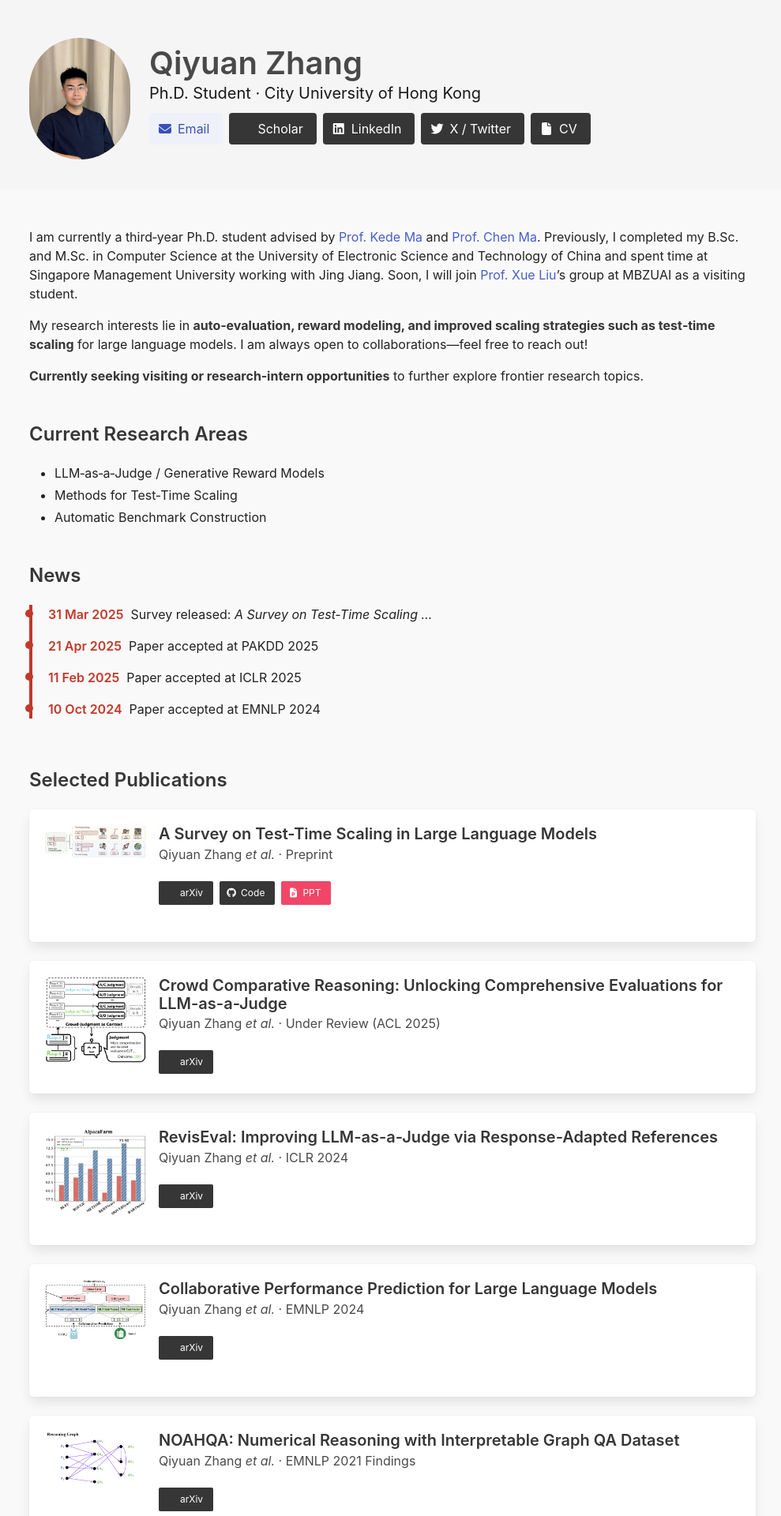
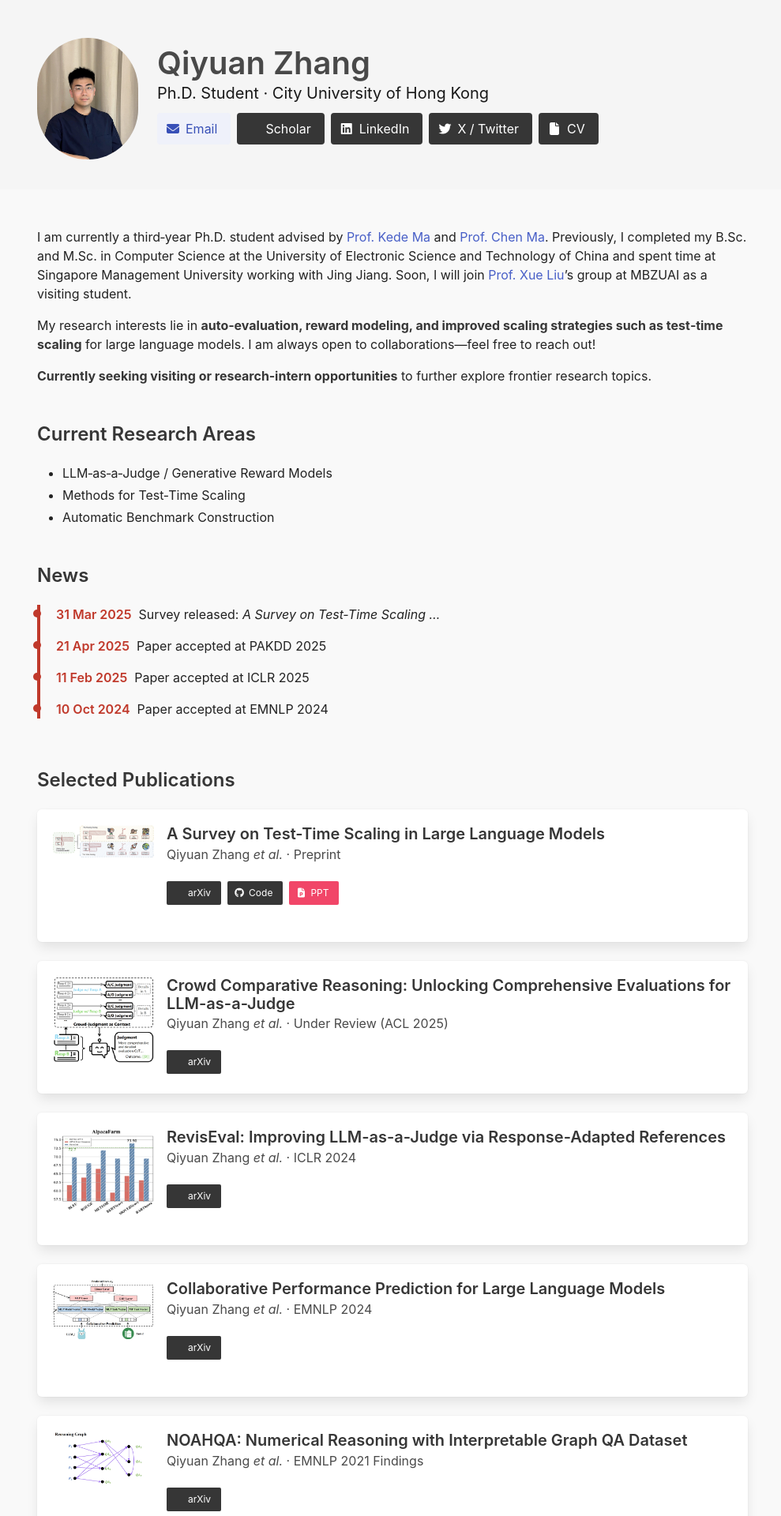
Before and after one commit to zhangqiyuan-rico/zhangqiyuan-rico.github.io, a Jekyll site: the page index.html, which Jekyll copies as it is, in a window 1280 px wide. Shown: the top 1920 px of the page at 79% size, without its empty margins (143-1132 px from the left). Built offline with Jekyll 4.4.1, drawn with Linux system fonts in a browser that asks for light colours; a style sheet for code colours, icons or effects is not loaded.

Commit message:
Update index.html

```diff
--- a/index.html
+++ b/index.html
@@ -51,6 +51,8 @@
     margin-right: auto;
   }
   /* --- Narrow overall page width & center content --- */
+    /* Override Bulma's own breakpoints with !important so it always applies */
+    .container {max-width: 900px !important; margin-left:auto !important; margin-right:auto !important;}
     .hero-body>.container,
     .section>.container {
       max-width: 920px;   /* set any width you prefer */
@@ -58,6 +60,7 @@
       margin-right: auto;
     }
   </style>
+
 </head>
 <body>
   <!-- HERO -->
```
